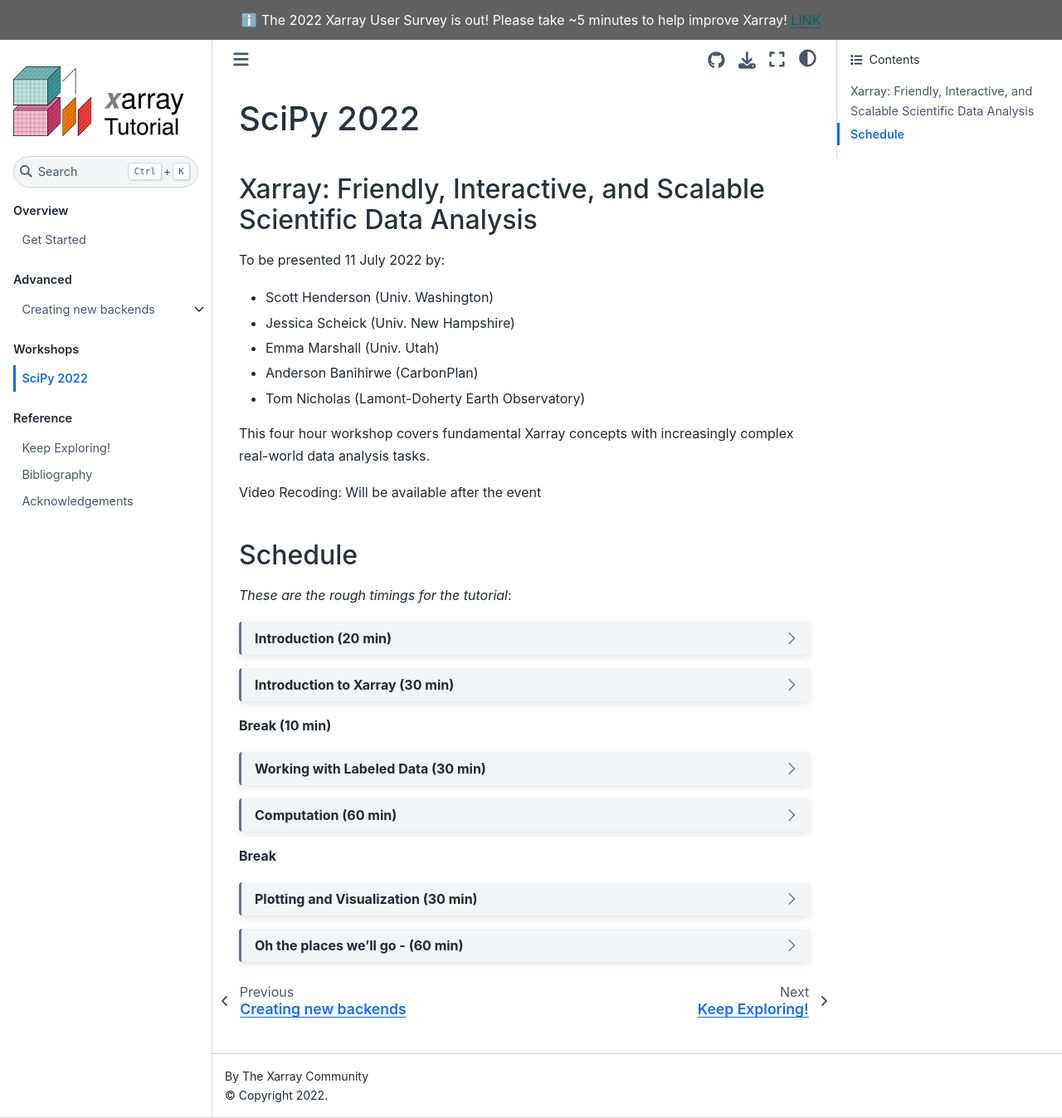
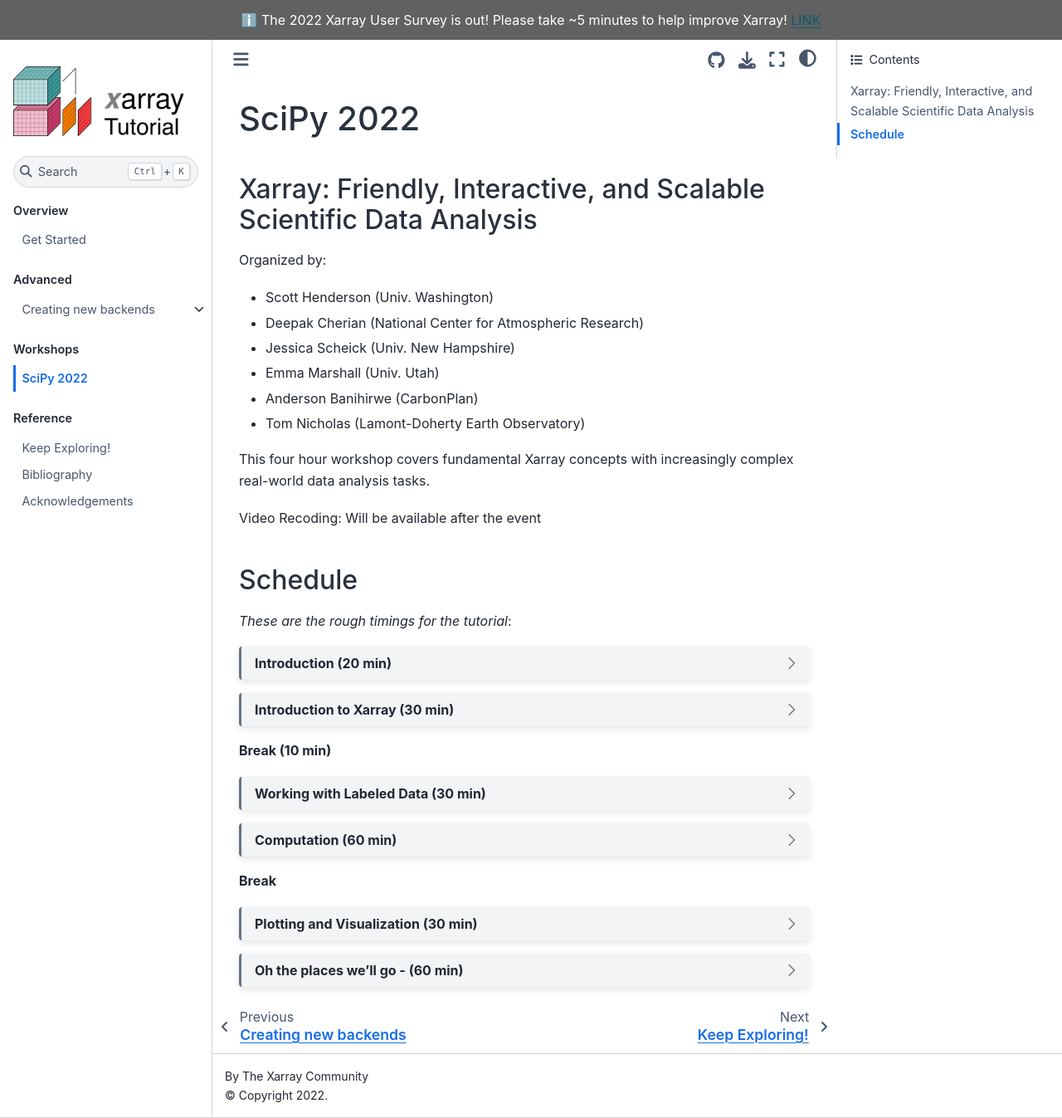
Before and after one commit to xarray-contrib/xarray-tutorial, a Jupyter Book: the page built from workshops/scipy2022/README.md, in a window 1280 px wide and 1347 px high. Shown: the whole window at 83% size. Built offline with Jupyter Book 1.0.4 settings and Sphinx 7.4.7 and the Sphinx Book theme 1.1.4, drawn with Linux system fonts in a browser that asks for light colours; pages that are not in the unit, such as notebooks, are missing from menus.

Commit message:
Update workshops/scipy2022/README.md
Co-authored-by: Scott Henderson <scottyh@uw.edu>

```diff
--- a/workshops/scipy2022/README.md
+++ b/workshops/scipy2022/README.md
@@ -2,9 +2,10 @@
 
 ## Xarray: Friendly, Interactive, and Scalable Scientific Data Analysis
 
-To be presented 11 July 2022 by:
+Organized by:
 
 - Scott Henderson (Univ. Washington)
+- Deepak Cherian (National Center for Atmospheric Research)
 - Jessica Scheick (Univ. New Hampshire)
 - Emma Marshall (Univ. Utah)
 - Anderson Banihirwe (CarbonPlan)
```
